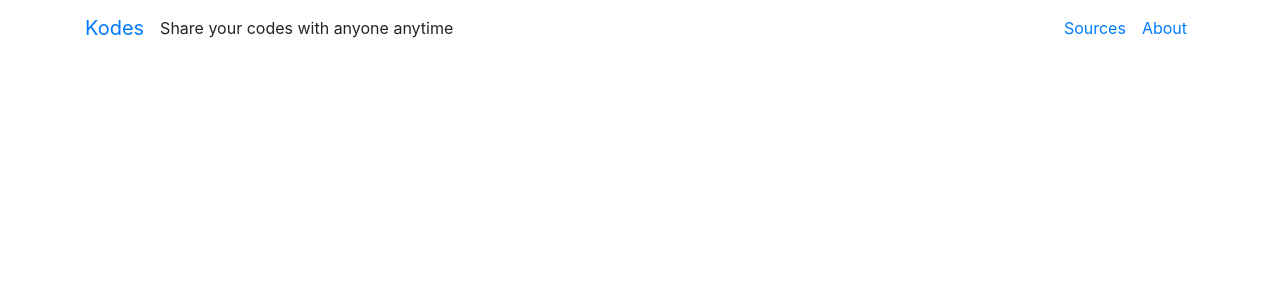
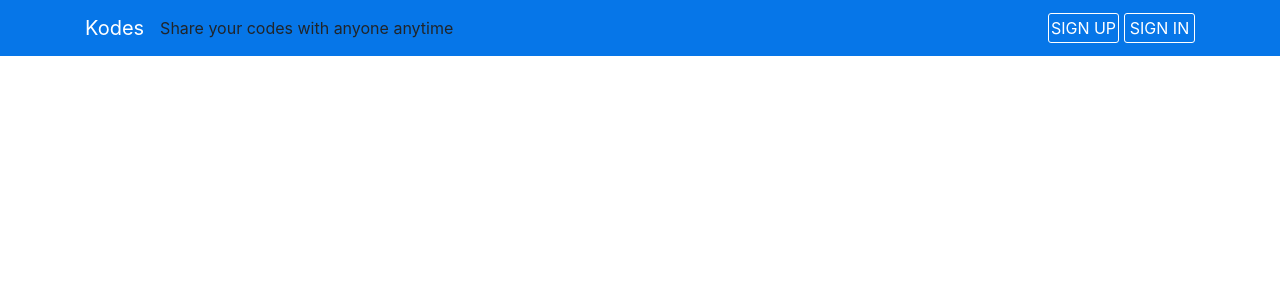
Before and after one commit to farhad0085/Django-Code-Sharing-App, a Django app: template codes/templates/codes/base.html in a window 1280 px wide. Shown: the top 300 px of the page. Run offline with Django 3.2, Linux system fonts and the light colour scheme; the template is opened without the code that fills it, so the values that code supplies are empty; some libraries are stand-ins or nearby versions.

Commit message:
basic structure

```diff
--- a/codes/models.py
+++ b/codes/models.py
@@ -18,6 +18,9 @@ class Code(models.Model):
     snippet = models.TextField()
     language = models.ForeignKey(Language, on_delete=models.SET_NULL, null=True)
 
+    is_private = models.BooleanField(default=False)
+    password = models.CharField(max_length=1000, default="")
+
     def __str__(self):
         return f"{self.language} - {self.code[:30]}"
 
--- /dev/null
+++ b/codes/static/main.css
@@ -0,0 +1,30 @@
+.top-navbar {
+    background-color: #0676E8;
+}
+
+a {
+    text-decoration: none;
+    color: #c03;
+}
+
+.header_sign a.btn-sign {
+    display: inline-block;
+    border: 1px solid #fff;
+    border-radius: 3px;
+    color: #fff;
+    cursor: pointer;
+    font-size: 1em;
+    font-weight: 400;
+    height: 30px;
+    line-height: 23px;
+    margin: 0 0 0 5px;
+    padding: 3px 0;
+    width: 71px;
+    text-align: center;
+    text-transform: uppercase;
+}
+
+.header_sign a.btn-sign:hover {
+    color: #000;
+    background-color: #fff;
+}
--- a/codes/templates/codes/base.html
+++ b/codes/templates/codes/base.html
@@ -18,18 +18,7 @@
     <link rel="stylesheet" href="https://stackpath.bootstrapcdn.com/bootstrap/4.3.1/css/bootstrap.min.css"
         integrity="sha384-ggOyR0iXCbMQv3Xipma34MD+dH/1fQ784/j6cY/iJTQUOhcWr7x9JvoRxT2MZw1T" crossorigin="anonymous">
         <link href='https://fonts.googleapis.com/css?family=Heebo' rel='stylesheet'>
-    <link rel="stylesheet" href="{% static 'news/main.css' %}">
-    <link rel="shortcut icon" href="{% static 'news/favicon.png' %}" />
-    <!-- Global site tag (gtag.js) - Google Analytics -->
-    <script async src="https://www.googletagmanager.com/gtag/js?id=UA-179954584-1"></script>
-    <script>
-    window.dataLayer = window.dataLayer || [];
-    function gtag(){dataLayer.push(arguments);}
-    gtag('js', new Date());
-
-    gtag('config', 'UA-179954584-1');
-    </script>
-    <script data-ad-client="ca-pub-6107783046257729" async src="https://pagead2.googlesyndication.com/pagead/js/adsbygoogle.js"></script>
+    <link rel="stylesheet" href="{% static 'main.css' %}">
 
     {% block header_scripts %}
 
@@ -39,7 +28,7 @@
 <body>
 
     <header>
-        <nav class="navbar navbar-expand-lg">
+        <nav class="navbar navbar-expand-lg navbar-dark top-navbar">
             <div class="container">
                 <a class="navbar-brand logo" href="{% url 'home' %}">{{SITENAME}}</a>
                 <span class="tagline">{{TAGLINE}}</span>
@@ -49,11 +38,11 @@
                 </button>
                 <div class="collapse navbar-collapse" id="navbarNav">
                     <ul class="navbar-nav ml-auto">
-                        <li class="nav-item">
-                            <a class="nav-link tagname" href="{% url 'source_page' %}">Sources</a>
+                        <li class="nav-item header_sign">
+                            <a class="btn btn-sign" href="{% url 'home' %}">Sign up</a>
                         </li>
-                        <li class="nav-item">
-                            <a class="nav-link tagname" href="{% url 'about_page' %}">About</a>
+                        <li class="nav-item header_sign">
+                            <a class="btn btn-sign" href="{% url 'home' %}">Sign in</a>
                         </li>
                     </ul>
                 </div>
--- a/codes/templates/codes/home.html
+++ b/codes/templates/codes/home.html
@@ -1,4 +1,4 @@
-{% extends 'news/base.html' %}
+{% extends 'codes/base.html' %}
 
 {% block content %}
     This is home page
--- a/kodes_app/settings/__init__.py
+++ b/kodes_app/settings/__init__.py
@@ -79,6 +79,7 @@ USE_L10N = True
 USE_TZ = True
 
 STATIC_URL = '/static/'
+STATIC_ROOT = 'static'
 
 SITENAME = "Kodes"
 TAGLINE = "Share your codes with anyone anytime"
```
Also changed, not shown: codes/migrations/0002_auto_20201010_1023.py (added), db.sqlite3.
